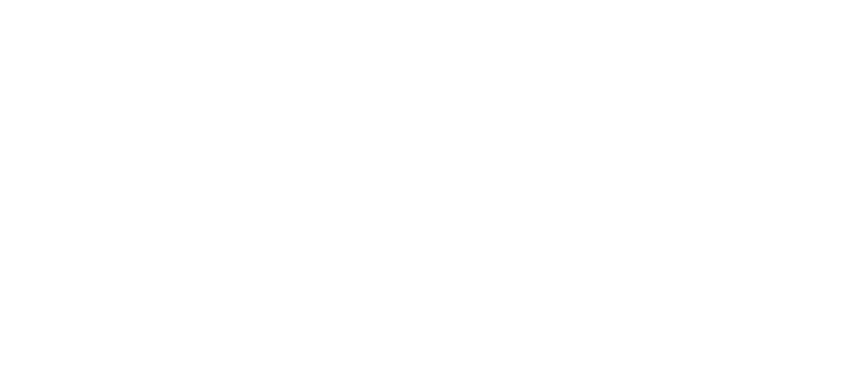
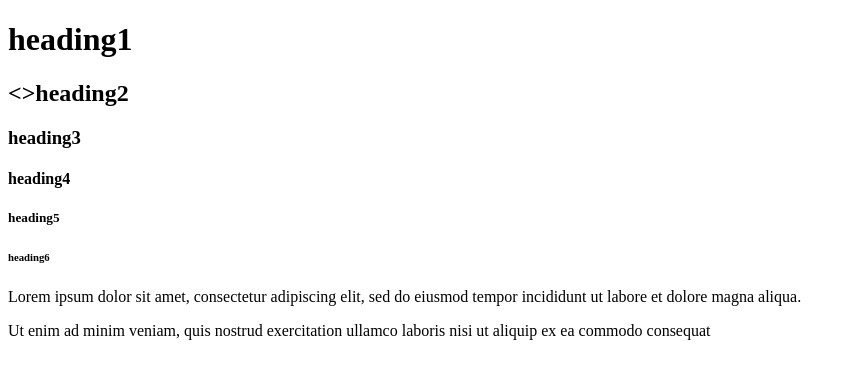
Before and after one commit to nicklm0/THE_Odin_project, a plain HTML site: page index.html in a window 1280 px wide. Shown: the whole page, without its empty margins (0-856 px from the left). Drawn offline with Linux system fonts and the light colour scheme.

Commit message:
create heading and ptags

```diff
--- a/index.html
+++ b/index.html
@@ -6,6 +6,19 @@
     <title>My first webpage</title>
 </head>
 <body>
-
+<h1>heading1</h1>
+<h2><>heading2</h2>
+<h3>heading3</h3>
+<h4>heading4</h4>
+<h5>heading5</h5>
+<h6>heading6</h6>
+    <p>
+        Lorem ipsum dolor sit amet, consectetur adipiscing elit, sed do eiusmod tempor
+  incididunt ut labore et dolore magna aliqua.
+</p>
+<p>
+    Ut enim ad minim veniam, quis nostrud exercitation ullamco laboris
+    nisi ut aliquip ex ea commodo consequat
+</p>
 </body>
 </html>
```
